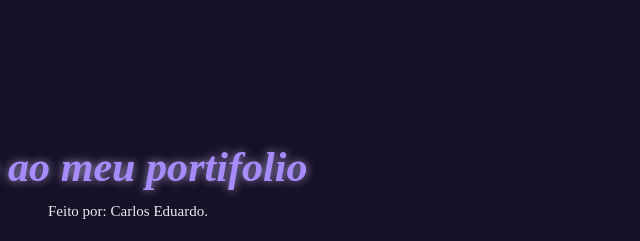
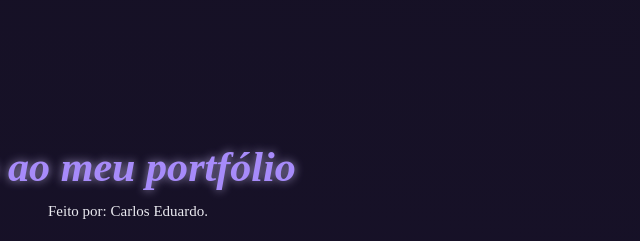
Before and after one commit to CaduDantas/portifolio-escola, a plain HTML site: page index.html in a window 1280 px wide. Shown: the top 241 px of the page, 512-1152 px from the left. Drawn offline with Linux system fonts and the light colour scheme.

Commit message:
Update index.html

```diff
--- a/index.html
+++ b/index.html
@@ -18,7 +18,7 @@
 
         <div class="titulo">
 
-            <h3>Bem-vindo ao meu portifolio</h3>
+            <h3>Bem-vindo ao meu portfólio </h3>
 
 
 
```
